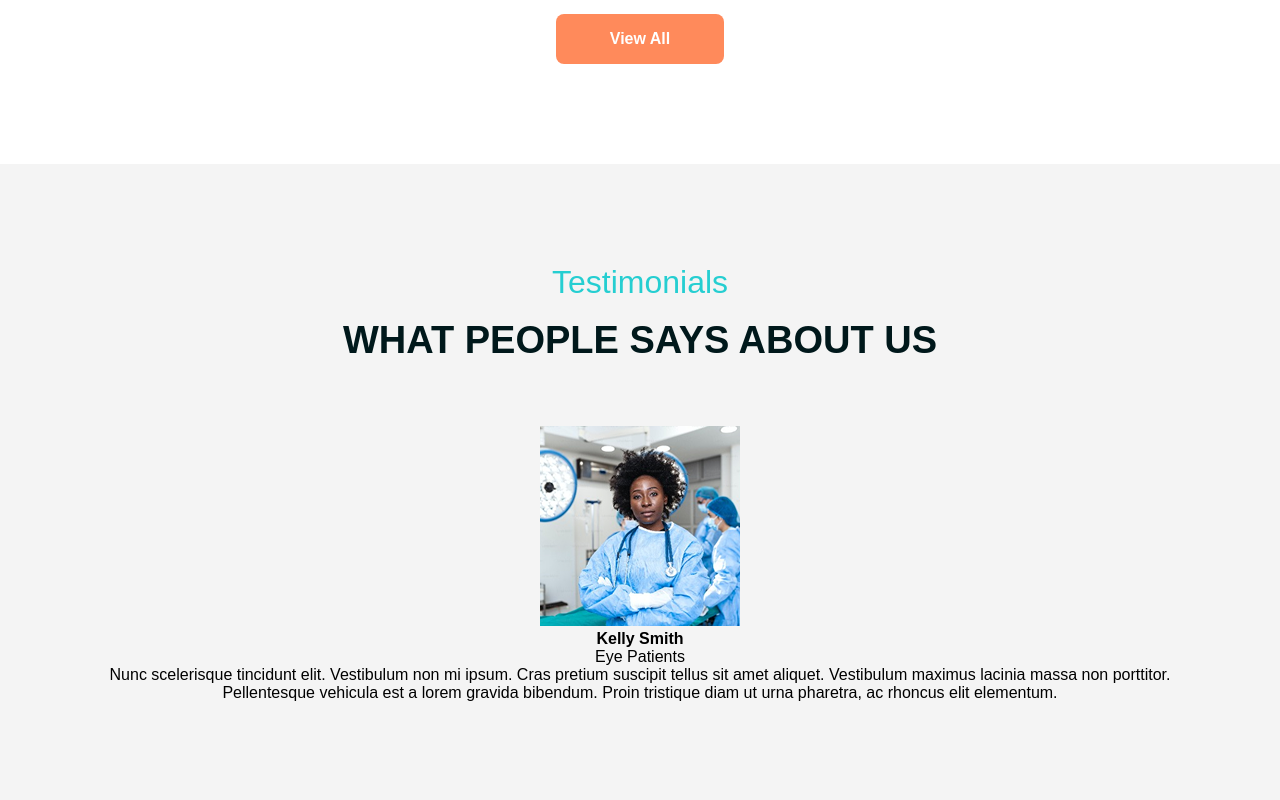
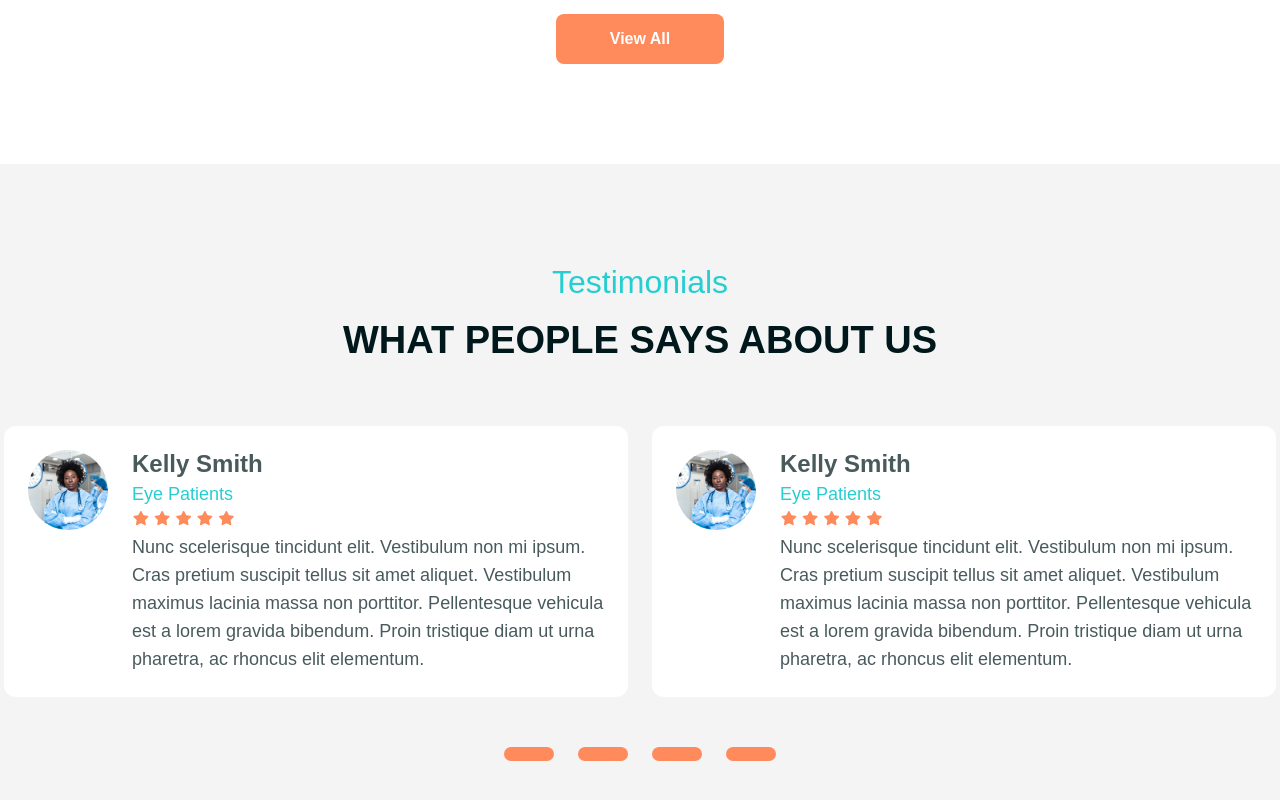
Before and after one commit to Dialavictor/health-care, a plain HTML site: page index.html in a window 1280 px wide. Shown: the part 3857-4657 px from the top of the page. Drawn offline with Linux system fonts and the light colour scheme.

Commit message:
added doctors section and updated the css file

```diff
--- a/index.html
+++ b/index.html
@@ -135,6 +135,7 @@
           </div>
           <div class="btn-patients"><a href="#">+1000 patients</a></div>
         </div>
+
         <div class="our-doctors-card">
           <img src="assets/doctor2.png" alt="Doctor Getty" />
           <h4>Dr. Getty Wood</h4>
@@ -148,6 +149,7 @@
           </div>
           <div class="btn-patients"><a href="#">+1000 patients</a></div>
         </div>
+
         <div class="our-doctors-card">
           <img src="assets/doctor3.png" alt="Doctor Getty" />
           <h4>Dr. Getty Wood</h4>
@@ -161,6 +163,7 @@
           </div>
           <div class="btn-patients"><a href="#">+1000 patients</a></div>
         </div>
+
         <div class="our-doctors-card">
           <img src="assets/doctor1.png" alt="Doctor Getty" />
           <h4>Dr. Getty Wood</h4>
@@ -174,6 +177,7 @@
           </div>
           <div class="btn-patients"><a href="#">+1000 patients</a></div>
         </div>
+
         <div class="our-doctors-card">
           <img src="assets/doctor1.png" alt="Doctor Getty" />
           <h4>Dr. Getty Wood</h4>
@@ -187,6 +191,7 @@
           </div>
           <div class="btn-patients"><a href="#">+1000 patients</a></div>
         </div>
+
         <div class="our-doctors-card">
           <img src="assets/doctor3.png" alt="Doctor Getty" />
           <h4>Dr. Getty Wood</h4>
@@ -200,6 +205,7 @@
           </div>
           <div class="btn-patients"><a href="#">+1000 patients</a></div>
         </div>
+
         <div class="our-doctors-card">
           <img src="assets/doctor4.png" alt="Doctor Getty" />
           <h4>Dr. Getty Wood</h4>
@@ -213,6 +219,7 @@
           </div>
           <div class="btn-patients"><a href="#">+1000 patients</a></div>
         </div>
+
         <div class="our-doctors-card">
           <img src="assets/doctor4.png" alt="Doctor Getty" />
           <h4>Dr. Getty Wood</h4>
@@ -241,11 +248,18 @@
 
       <div class="testimonial-card-container">
         <div class="testimonial-card">
-          <div><img src="assets/doctor4.png" alt="" /></div>
+          <div class="testimonial-image"><img src="assets/doctor4.png" alt="" /></div>
           <div class="textimonial-text-container">
             <h4>Kelly Smith</h4>
-            <p>Eye Patients</p>
-            <p>
+            <p class="subhead">Eye Patients</p>
+            <div class="star-rating">
+            <i class="fa fa-star"></i>
+            <i class="fa fa-star"></i>
+            <i class="fa fa-star"></i>
+            <i class="fa fa-star"></i>
+            <i class="fa fa-star"></i>
+          </div>
+            <p class="para1">
               Nunc scelerisque tincidunt elit. Vestibulum non mi ipsum. Cras
               pretium suscipit tellus sit amet aliquet. Vestibulum maximus
               lacinia massa non porttitor. Pellentesque vehicula est a lorem
@@ -254,6 +268,64 @@
             </p>
           </div>
         </div>
+
+        <div class="testimonial-card">
+          <div class="testimonial-image"><img src="assets/doctor4.png" alt="" /></div>
+          <div class="textimonial-text-container">
+            <h4>Kelly Smith</h4>
+            <p class="subhead">Eye Patients</p>
+            <div class="star-rating">
+            <i class="fa fa-star"></i>
+            <i class="fa fa-star"></i>
+            <i class="fa fa-star"></i>
+            <i class="fa fa-star"></i>
+            <i class="fa fa-star"></i>
+          </div>
+            <p class="para1">
+              Nunc scelerisque tincidunt elit. Vestibulum non mi ipsum. Cras
+              pretium suscipit tellus sit amet aliquet. Vestibulum maximus
+              lacinia massa non porttitor. Pellentesque vehicula est a lorem
+              gravida bibendum. Proin tristique diam ut urna pharetra, ac
+              rhoncus elit elementum.
+            </p>
+          </div>
+        </div>
+
+        <!-- <div class="testimonial-card">
+          <div class="testimonial-image"><img src="assets/doctor4.png" alt="" /></div>
+          <div class="textimonial-text-container">
+            <h4>Kelly Smith</h4>
+            <p class="subhead">Eye Patients</p>
+            <div class="star-rating">
+            <i class="fa fa-star"></i>
+            <i class="fa fa-star"></i>
+            <i class="fa fa-star"></i>
+            <i class="fa fa-star"></i>
+            <i class="fa fa-star"></i>
+          </div>
+            <p class="para1">
+              Nunc scelerisque tincidunt elit. Vestibulum non mi ipsum. Cras
+              pretium suscipit tellus sit amet aliquet. Vestibulum maximus
+              lacinia massa non porttitor. Pellentesque vehicula est a lorem
+              gravida bibendum. Proin tristique diam ut urna pharetra, ac
+              rhoncus elit elementum.
+            </p>
+          </div>
+        </div> -->
+      </div>
+      <div class="indicator">
+        <div class="indi-1">
+          <!-- Add indicator with css -->
+        </div>
+        <div class="indi-1">
+          <!-- Add indicator with css -->
+        </div>
+        <div class="indi-1">
+          <!-- Add indicator with css -->
+        </div>
+        <div class="indi-1">
+          <!-- Add indicator with css -->
+        </div>
       </div>
     </div>
   </body>
--- a/style.css
+++ b/style.css
@@ -266,6 +266,7 @@ body {
   padding-top: 10px;
 }
 
+/************************ Our doctors section ***************/
 .our-doctor-container {
   display: flex;
   flex-direction: column;
@@ -294,7 +295,7 @@ body {
   transition: 0.2s;
 }
 
-.our-doctors-card:hover{
+.our-doctors-card:hover {
   box-shadow: 0 6px 20px 0 rgba(0, 0, 0, 0.19);
 }
 
@@ -304,24 +305,24 @@ body {
   border-radius: 100%;
 }
 
-.our-doctors-card h4{
+.our-doctors-card h4 {
   color: #00181b;
   font-size: 24px;
   font-weight: 600;
 }
 
-.our-doctors-card p{
+.our-doctors-card p {
   color: #25ced1;
   font-size: 18px;
   font-weight: 100;
 }
 
-.star-rating{
+.star-rating {
   color: #ff8a5b;
   font-size: 14px;
 }
 
-.our-doctors-card a{
+.our-doctors-card a {
   color: #fff;
   text-decoration: none;
   background-color: #25ced1;
@@ -334,7 +335,7 @@ body {
   cursor: pointer;
 }
 
-.our-doctors-card a:hover{
+.our-doctors-card a:hover {
   background-color: #495a5c;
 }
 
@@ -342,10 +343,76 @@ body {
   margin-top: 18px;
 }
 
-.testimonial-container{
+/* **********************************Testimonial Style Section ***************************/
+.testimonial-container {
   background-color: #f4f4f4;
   display: flex;
   flex-direction: column;
   text-align: center;
-    padding: 100px;
+  padding: 100px 0;
+  width: 100vw;
 }
+
+.testimonial-card-container {
+  display: flex;
+  justify-content: center;
+  gap: 24px;
+  /* margin-left: 100px; */
+}
+
+.testimonial-card {
+  background-color: #fff;
+  display: flex;
+  flex-direction: row;
+  text-align: left;
+  border-radius: 12px;
+  width: 624px;
+  padding: 24px;
+  gap: 24px;
+}
+
+.testimonial-image img {
+  width: 80px;
+  height: 80px;
+  border-radius: 100%;
+}
+
+.textimonial-text-container {
+  display: flex;
+  flex-direction: column;
+  gap: 6px;
+}
+
+.textimonial-text-container h4 {
+  color: #495a5c;
+  font-size: 24px;
+  font-weight: 600;
+}
+
+.textimonial-text-container .subhead {
+  color: #25ced1;
+  font-size: 18px;
+  font-weight: 100;
+}
+
+.testimonial-card-container .para1 {
+  color: #495a5c;
+  font-size: 18px;
+  font-weight: 100;
+  line-height: 28px;
+}
+/* ****************************** Indicators *****************************/
+.indicator {
+  display: flex;
+  justify-content: center;
+  align-items: center;
+  gap: 24px;
+  margin: 50px auto;
+}
+
+.indicator .indi-1 {
+  background-color: #ff8a5b;
+  width: 50px;
+  height: 14px;
+  border-radius: 12px;
+}
```
Lines whose indentation alone changed are shown as unchanged.
